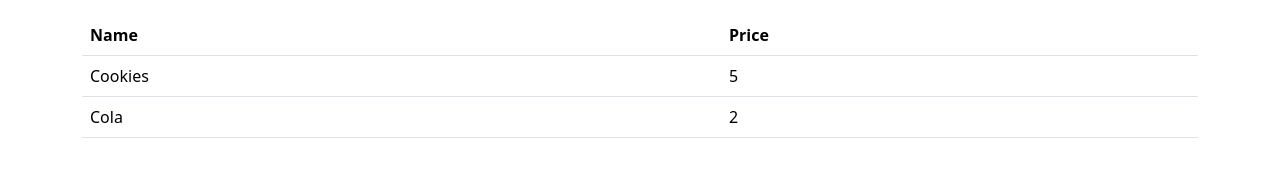
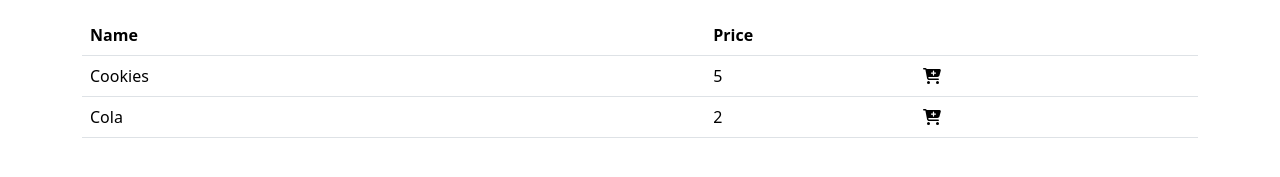
Before and after one commit to abokamal09/first-e-comm, a React (Create React App) app: page / in a window 1280 px wide. Shown: the part 145-322 px from the top of the page. Built offline with nearby package versions, Linux system fonts and the light colour scheme.

Commit message:
add the menu page structure

```diff
--- a/src/index.js
+++ b/src/index.js
@@ -1,13 +1,13 @@
 // Library
 import React from "react";
 import ReactDOM from "react-dom/client";
+import { BrowserRouter } from "react-router-dom";
 
 // Component
 import App from "./App";
 
 // Bootstrap
 import "../node_modules/bootstrap/dist/css/bootstrap.min.css";
-import { BrowserRouter } from "react-router-dom";
 
 const root = ReactDOM.createRoot(document.getElementById("root"));
 root.render(
--- a/src/pages/Menu.jsx
+++ b/src/pages/Menu.jsx
@@ -1,3 +1,5 @@
+import { faCartPlus } from "@fortawesome/free-solid-svg-icons";
+import { FontAwesomeIcon } from "@fortawesome/react-fontawesome";
 import React, { useState } from "react";
 
 const Menu = () => {
@@ -20,6 +22,9 @@ const Menu = () => {
             <tr key={product.id}>
               <td>{product.name}</td>
               <td>{product.count}</td>
+              <td>
+                <FontAwesomeIcon icon={faCartPlus} />
+              </td>
             </tr>
           ))}
         </tbody>
```
